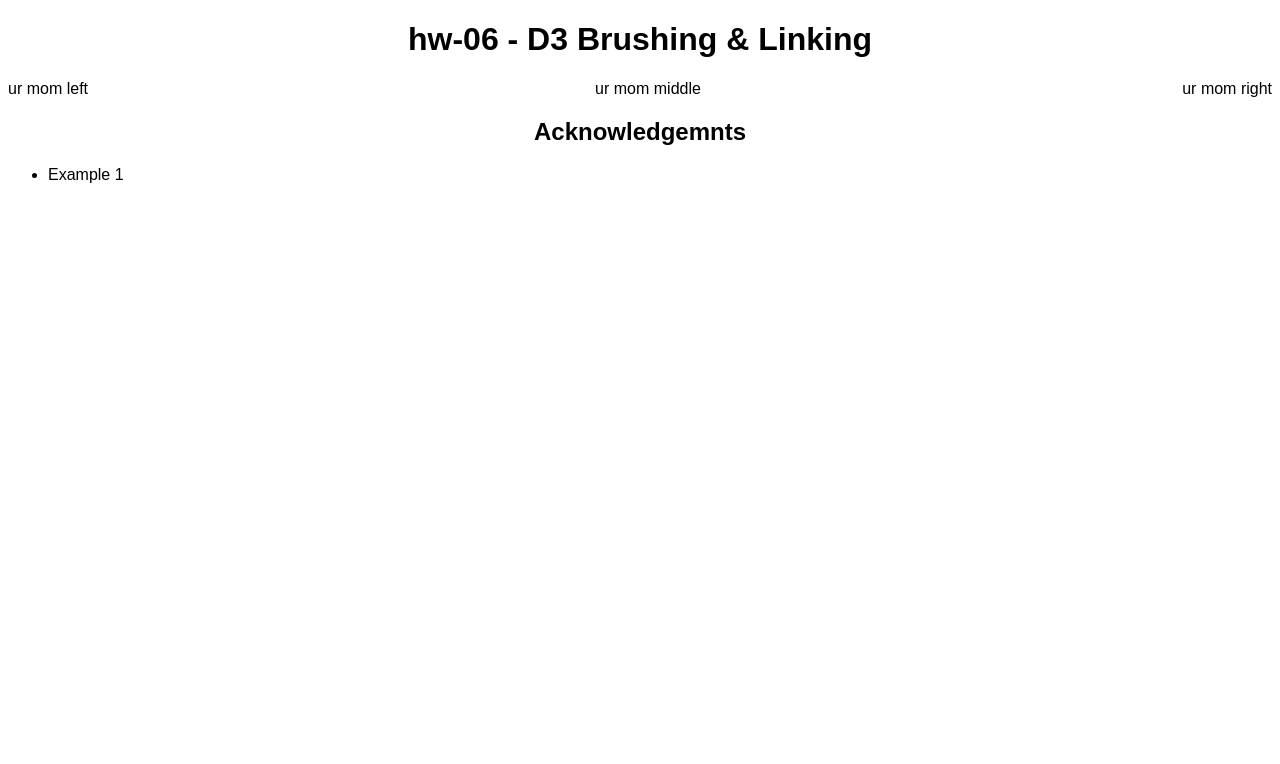
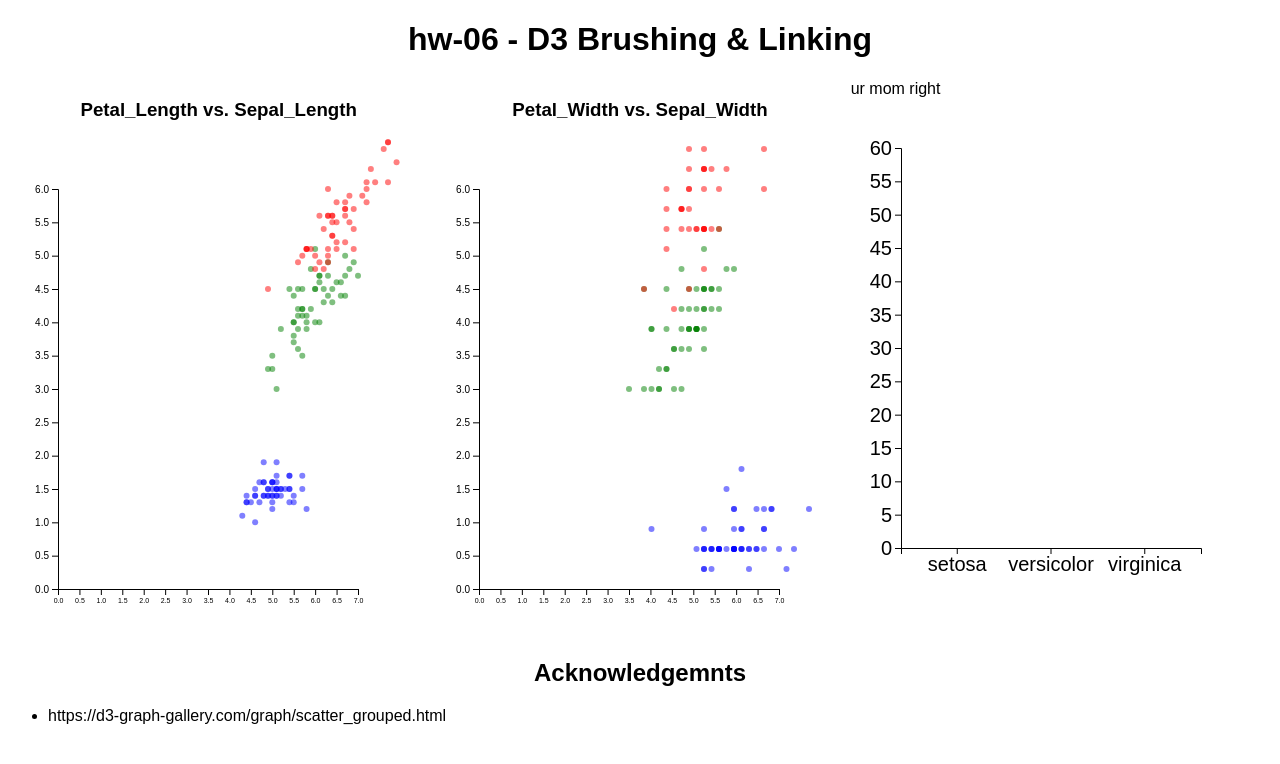
Before and after one commit to DS4200-S23-Class/hw-06-monisha-anushka, a plain HTML site: page index.html in a window 1280 px wide. Drawn offline with Linux system fonts and the light colour scheme.

Commit message:
can't figure out barchart rippe

```diff
--- a/index.html
+++ b/index.html
@@ -21,24 +21,24 @@
 
   <h1 class = 'centered'>hw-06 - D3 Brushing & Linking</h1>
     <div class = 'row'>
-      <div class = 'left-column' id = 'vis1'>
-        ur mom left
+      <div class = 'left-column' id="vis1">
+        <h3 class = 'centered'> Petal_Length vs. Sepal_Length</h3>
       </div>
       <div class = 'middle-column' id = 'vis2'>
-        ur mom middle
+        <h3 class = 'centered'> Petal_Width vs. Sepal_Width</h3>
       </div>
-      <div class = 'right-clumn' id = 'vis3'>
+      <div class = 'right-column' id = 'vis3'>
         ur mom right
       </div>
     </div>
   <h2 class = 'centered'>Acknowledgemnts</h2>
     <div>
       <ul>
-        <li>Example 1</li>
+        <li>https://d3-graph-gallery.com/graph/scatter_grouped.html</li>
       </ul>
     </div>
 <!--call javacript file-->
-<script src = "js/main.js"></script>
+<script src = "main.js"></script>
 </body>
 
 </html>
--- a/main.js
+++ b/main.js
@@ -0,0 +1,156 @@
+// create frame constants
+const FRAME_HEIGHT = 500;
+const FRAME_WIDTH = 400;
+const MARGINS = {left: 50, right: 50, top: 50, bottom: 50};
+
+const VIS_HEIGHT = FRAME_HEIGHT - MARGINS.top - MARGINS.bottom;
+const VIS_WIDTH = FRAME_WIDTH - MARGINS.left - MARGINS.right;
+
+
+//  creating scatter plot
+// frame1 to append svgs to
+const FRAME1 = d3.select("#vis1")
+                  .append("svg")
+                    .attr("height", FRAME_HEIGHT)
+                    .attr("width", FRAME_WIDTH)
+                    .attr("class", "frame");
+
+//frame2 to append svgs to
+const FRAME2 = d3.select("#vis2")
+                    .append("svg")
+                      .attr("height", FRAME_HEIGHT)
+                      .attr("width", FRAME_WIDTH)
+                      .attr("class", "frame");
+//frame3 to append svgs to
+const FRAME3 = d3.select("#vis3")
+                    .append("svg")
+                      .attr("height", FRAME_HEIGHT)
+                      .attr("width", FRAME_WIDTH)
+                      .attr("class", "frame");
+
+// read in scatter data
+d3.csv("data/iris.csv").then((data) => {
+
+	// find max of x and y values for the first scatter plot
+	const MAX_X1 = d3.max(data, (d) => { return parseInt(d.Sepal_Length); });
+	const MAX_Y1 = d3.max(data, (d) => { return parseInt(d.Petal_Length); });
+
+	// create scales to map x and y values to pixels
+	const X_SCALE = d3.scaleLinear()
+	                    .domain([0, (MAX_X1)])
+	                    .range([0, VIS_WIDTH]);
+	const Y_SCALE = d3.scaleLinear()
+	                    .domain([0, (MAX_Y1)])
+	                    .range([VIS_HEIGHT, 0]);
+
+        const color = d3.scaleOrdinal()
+                        .domain(["setosa", "versicolor", "virginica" ])
+                        .range([ "blue", "green", "red"])
+
+	// append svg circle points based on data
+        FRAME1.selectAll("point")
+            .data(data)
+            .enter()
+            .append("circle")
+            .attr("cx", (d) => { return (X_SCALE(d.Sepal_Length) + MARGINS.left); })
+            .attr("cy", (d) => { return (Y_SCALE(d.Petal_Length) + MARGINS.bottom); })
+            .attr("r", 3)
+            .style('opacity', 0.5)
+            .style("fill", (d) => {return color(d.Species)})
+            .attr("class", "point");
+
+        // add x axis
+	FRAME1.append("g")
+            .attr("transform", "translate(" + MARGINS.left +
+               "," + (VIS_HEIGHT + MARGINS.top) + ")")
+            .call(d3.axisBottom(X_SCALE))
+            .attr("font-size", '7px');
+
+        // add y axis
+        FRAME1.append("g")
+            .attr("transform", "translate(" + (MARGINS.left) +
+                 "," + (MARGINS.top) + ")")
+            .call(d3.axisLeft(Y_SCALE))
+            .attr("font-size", '10px');
+
+        //constants for Frame2
+        const MAX_X2 = d3.max(data, (d) => { return parseInt(d.Sepal_Width); });
+        const MAX_Y2 = d3.max(data, (d) => { return parseInt(d.Petal_Width); });
+
+        // create scales to map x and y values to pixels
+        const X_SCALE2 = d3.scaleLinear()
+                                 .domain([0, (MAX_X2)])
+                                 .range([0, VIS_WIDTH]);
+        const Y_SCALE2 = d3.scaleLinear()
+                                 .domain([0, (MAX_Y2)])
+                                 .range([VIS_HEIGHT, 0]);
+
+        //adding points to frame2
+        FRAME2.selectAll("point")
+            .data(data)
+            .enter()
+            .append("circle")
+            .attr("cx", (d) => { return (X_SCALE2(d.Sepal_Width) + MARGINS.left); })
+            .attr("cy", (d) => { return (Y_SCALE2(d.Petal_Width) + MARGINS.bottom); })
+            .attr("r", 3)
+            .style('opacity', 0.5)
+            .style("fill", (d) => {return color(d.Species)})
+            .attr("class", "point");
+
+        // add x axis
+	FRAME2.append("g")
+            .attr("transform", "translate(" + MARGINS.left +
+               "," + (VIS_HEIGHT + MARGINS.top) + ")")
+            .call(d3.axisBottom(X_SCALE))
+            .attr("font-size", '7px');
+
+        // add y axis
+         FRAME2.append("g")
+            .attr("transform", "translate(" + (MARGINS.left) +
+                 "," + (MARGINS.top) + ")")
+            .call(d3.axisLeft(Y_SCALE))
+            .attr("font-size", '10px');
+
+        // bar chart
+        // create y axis scale based on amount column
+	const MAX_AMT = 50;
+
+	const AMT_SCALE = d3.scaleLinear()
+	                    .domain([MAX_AMT + 10, 0])
+	                    .range([0, VIS_HEIGHT]);
+
+	// create x axis scale based on category names
+        const CATEGORY_SCALE = d3.scaleBand()
+                    .domain(data.map((d) => { return d.Species; }))
+                    .range([0, VIS_WIDTH])
+                    .padding(.2);
+
+
+        // plot bar based on data with rectangle svgs
+		FRAME3.selectAll("bar")
+	        .data(data)
+	        .enter()
+	        .append("rect")
+	          .attr("y", 50)
+	          .attr("x", (d) => { return CATEGORY_SCALE(d.Species) + MARGINS.left;})
+	          .attr("height", (d) => { return VIS_HEIGHT - AMT_SCALE(d.amount); })
+	          .attr("width", CATEGORY_SCALE.bandwidth())
+	          .attr("class", "bar");
+
+
+
+	 // append x axis
+	 FRAME3.append("g")
+        .attr("transform", "translate(" + MARGINS.left +
+              "," + (VIS_HEIGHT + MARGINS.top) + ")")
+        .call(d3.axisBottom(CATEGORY_SCALE))
+          .attr("font-size", '20px');
+
+  // append y axis
+	FRAME3.append("g")
+	      .attr("transform", "translate(" + (MARGINS.left) +
+	            "," + (MARGINS.top) + ")")
+	      .call(d3.axisLeft(AMT_SCALE).ticks(10))
+	        .attr("font-size", '20px');
+
+});
--- a/style.css
+++ b/style.css
@@ -39,3 +39,7 @@ body {
     flex-basis: 100%;
     flex: 33;
 }
+
+.point {
+    fill: seagreen;
+}
```
